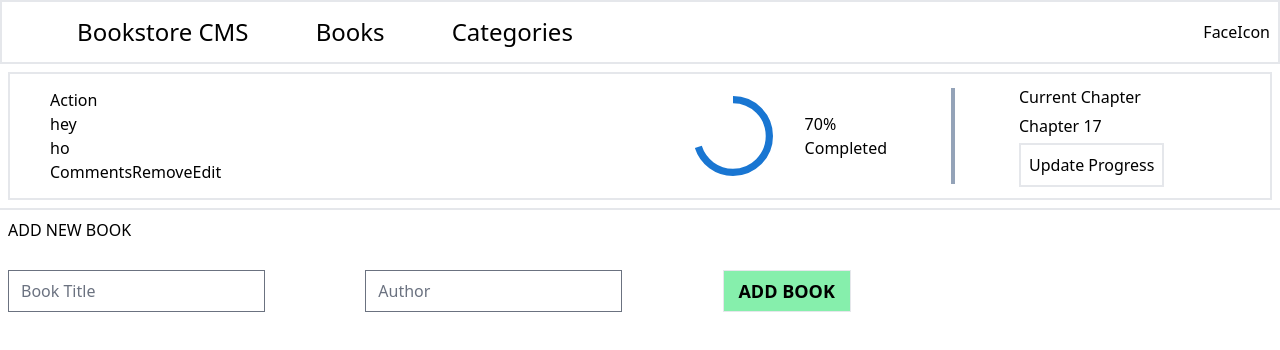
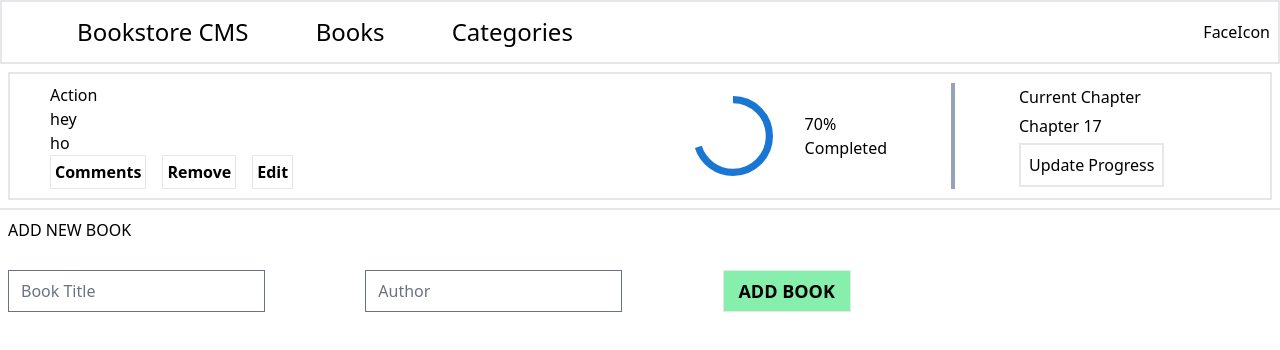
Before and after one commit to MosDevx/Bookstore-React, a React (Vite) app: page / in a window 1280 px wide. Shown: the top 350 px of the page. Built offline with nearby package versions, Linux system fonts and the light colour scheme.

Commit message:
implement remove book functionality

```diff
--- a/src/Components/Book.jsx
+++ b/src/Components/Book.jsx
@@ -1,8 +1,15 @@
 import React from 'react'
 import CircularProgress from '@mui/material/CircularProgress';
+import { useDispatch } from 'react-redux';
+import { deleteBook } from '../redux/books/booksSlice';
 
 const Book = ({title,author,id})=>{
+	const dispatch = useDispatch()
 
+	const onRemoveButtonClicked = (id)=>{
+		// console.log('RemoveButtonCalled',id)
+		dispatch(deleteBook(id))
+	}
 	return(
 		<>
 		{/* main-div */}
@@ -17,10 +24,10 @@ const Book = ({title,author,id})=>{
 							<span>{title}</span>
 							<span>{author}</span>
 
-							<div>
-								<button>Comments</button>
-								<button>Remove</button>
-								<button>Edit</button>
+							<div className='space-x-4'>
+								<button className='border p-1 font-bold'>Comments</button>
+								<button className='border p-1 font-bold' onClick={()=>onRemoveButtonClicked(id)}>Remove</button>
+								<button className='border p-1 font-bold'>Edit</button>
 							</div>
 					</div>
 
--- a/src/Components/BookList.jsx
+++ b/src/Components/BookList.jsx
@@ -10,7 +10,7 @@ const BookList = ()=>{
 		<>
 			{
 				books.map(book=>{
-					console.log("book",book);
+					// console.log("book",book);
 					return <Book key={book.id} title={book.title} author={book.author} id={book.id}/>
 				})
 			}
--- a/src/redux/books/booksSlice.js
+++ b/src/redux/books/booksSlice.js
@@ -25,6 +25,7 @@ export const booksSlice = createSlice({
     deleteBook: (state, action) => {
       state.booksList = state.booksList.filter((book) => book.id !== action.payload);
     },
+
   },
 });
 
```
